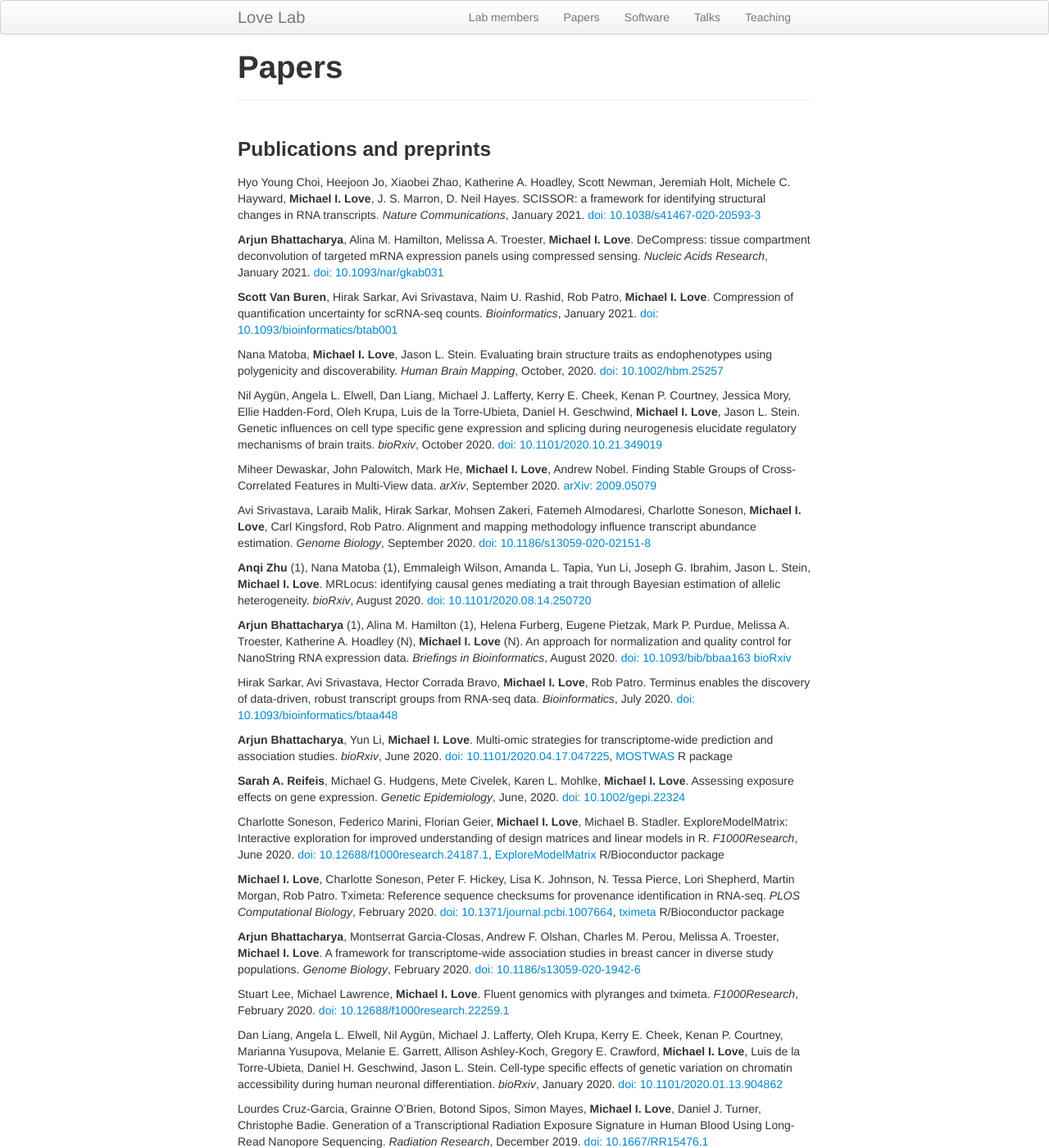
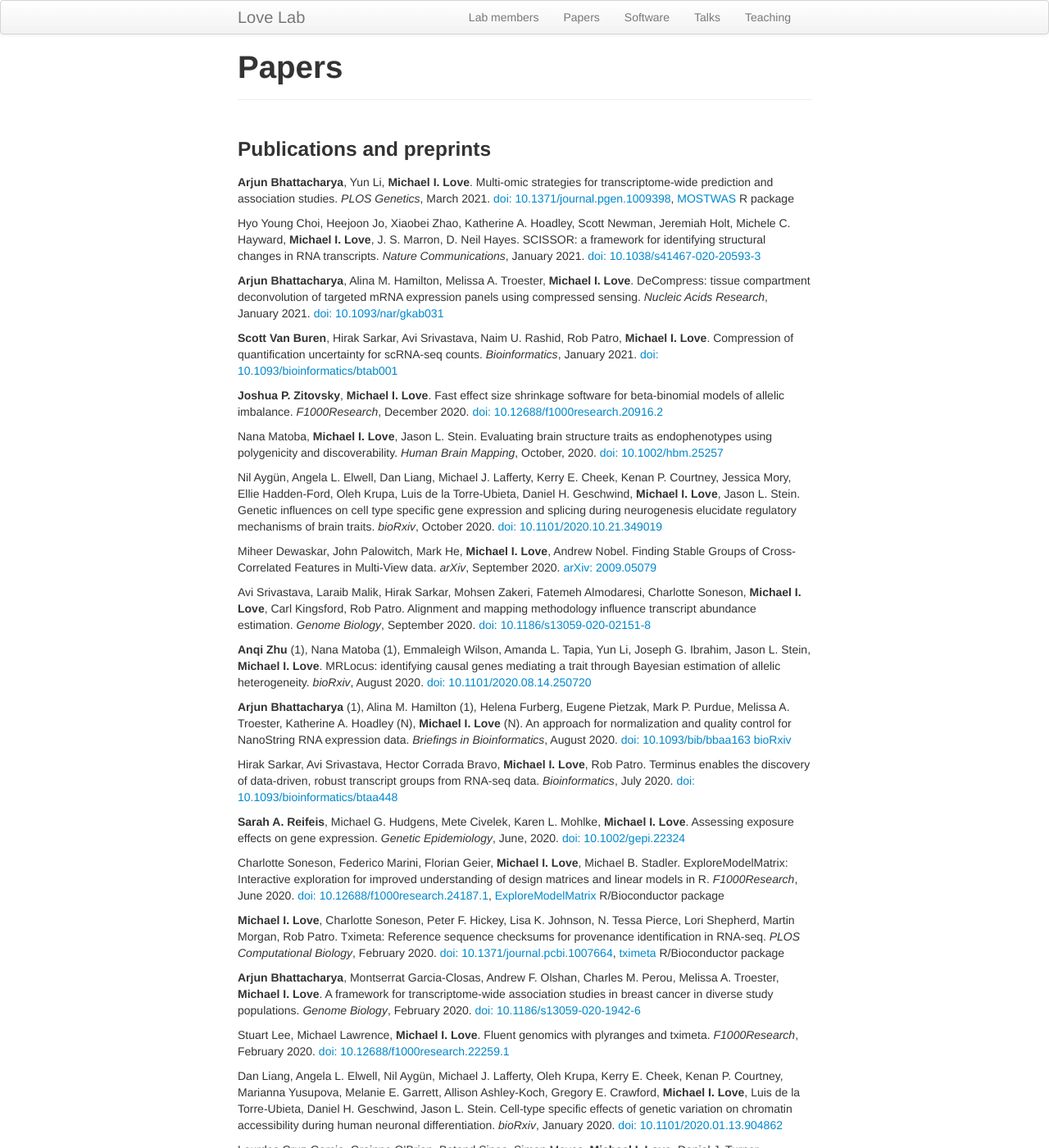
Before and after one commit to mikelove/mikelove.github.io, a Jekyll site: the page built from pages/papers.md, in a window 1280 px wide and 1400 px high. Shown: the whole window at 82% size. Built offline with Jekyll 4.4.1, drawn with Linux system fonts in a browser that asks for light colours; some of the changed text lies outside the part shown.

Commit message:
update papers

```diff
--- a/pages/papers.md
+++ b/pages/papers.md
@@ -4,6 +4,12 @@ title: "Papers"
 ---
 
 ### Publications and preprints
+
+**Arjun Bhattacharya**, Yun Li, **Michael I. Love**.
+Multi-omic strategies for transcriptome-wide prediction and association studies.
+*PLOS Genetics*, March 2021.
+[doi: 10.1371/journal.pgen.1009398](https://doi.org/10.1371/journal.pgen.1009398),
+[MOSTWAS](https://bhattacharya-a-bt.github.io/MOSTWAS) R package
 
 Hyo Young Choi, Heejoon Jo, Xiaobei Zhao, Katherine A. Hoadley, Scott
 Newman, Jeremiah Holt, Michele C. Hayward, **Michael I. Love**,
@@ -23,6 +29,12 @@ Patro, **Michael I. Love**.
 Compression of quantification uncertainty for scRNA-seq counts.
 *Bioinformatics*, January 2021.
 [doi: 10.1093/bioinformatics/btab001](https://doi.org/10.1093/bioinformatics/btab001)
+
+**Joshua P. Zitovsky**, **Michael I. Love**.
+Fast effect size shrinkage software for beta-binomial models of
+allelic imbalance.
+*F1000Research*, December 2020.
+[doi: 10.12688/f1000research.20916.2](https://doi.org/10.12688/f1000research.20916.2)
 
 Nana Matoba, **Michael I. Love**, Jason L. Stein.
 Evaluating brain structure traits as endophenotypes using polygenicity
@@ -72,12 +84,6 @@ Terminus enables the discovery of data-driven, robust transcript groups from RNA
 *Bioinformatics*, July 2020.
 [doi: 10.1093/bioinformatics/btaa448](https://doi.org/10.1093/bioinformatics/btaa448)
 
-**Arjun Bhattacharya**, Yun Li, **Michael I. Love**.
-Multi-omic strategies for transcriptome-wide prediction and association studies.
-*bioRxiv*, June 2020.
-[doi: 10.1101/2020.04.17.047225](https://doi.org/10.1101/2020.04.17.047225),
-[MOSTWAS](https://bhattacharya-a-bt.github.io/MOSTWAS) R package
-
 **Sarah A. Reifeis**, Michael G. Hudgens, Mete Civelek, Karen
 L. Mohlke, **Michael I. Love**.
 Assessing exposure effects on gene expression.
@@ -126,12 +132,6 @@ Generation of a Transcriptional Radiation Exposure Signature in Human
 Blood Using Long-Read Nanopore Sequencing.
 *Radiation Research*, December 2019.
 [doi: 10.1667/RR15476.1](https://doi.org/10.1667/RR15476.1)
-
-**Joshua P. Zitovsky**, **Michael I. Love**.
-Fast effect size shrinkage software for beta-binomial models of
-allelic imbalance.
-*F1000Research*, November 2019.
-[doi: 10.12688/f1000research.20916.1](https://doi.org/10.12688/f1000research.20916.1)
 
 **Sean D. McCabe**, Andrew B. Nobel, **Michael I. Love**.
 ACTOR: a latent Dirichlet model to compare expressed isoform
```
Also changed, not shown: index.md (+4 -2 lines).
